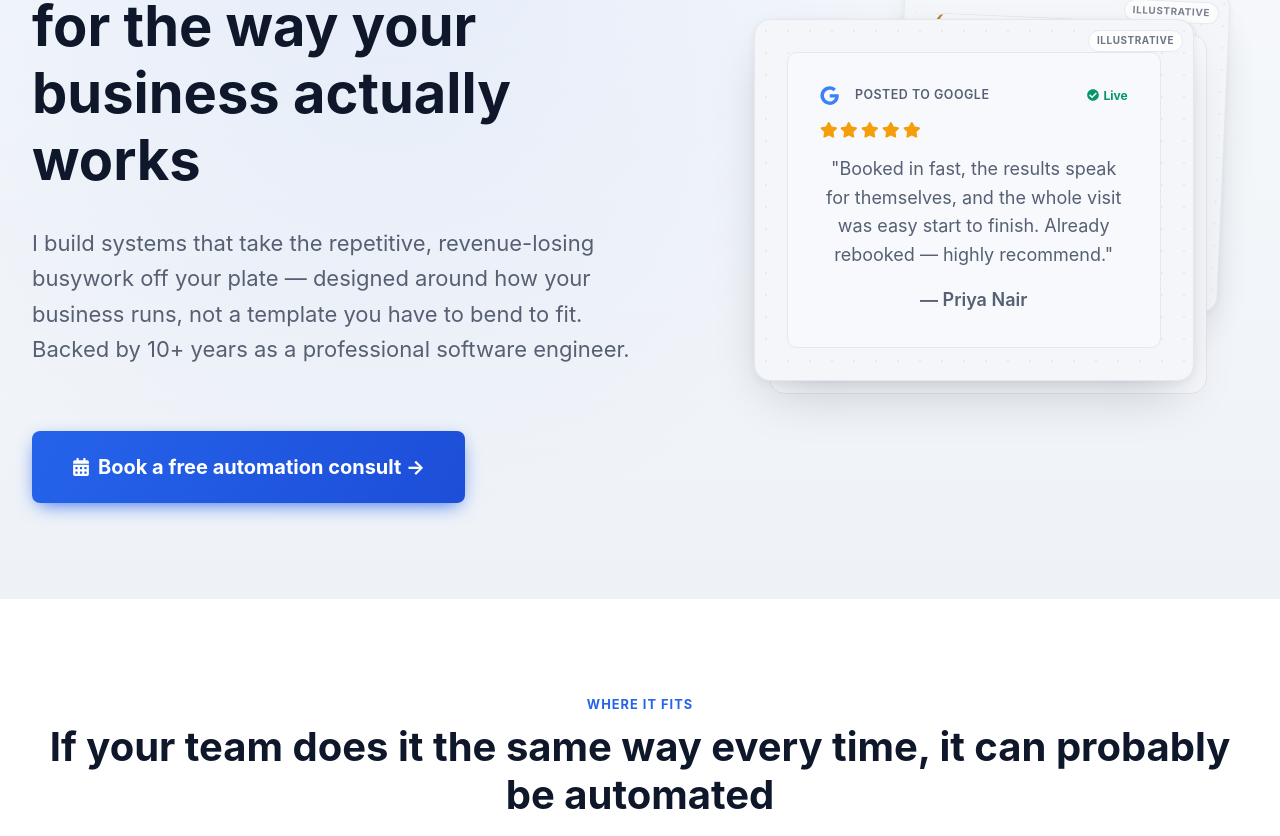
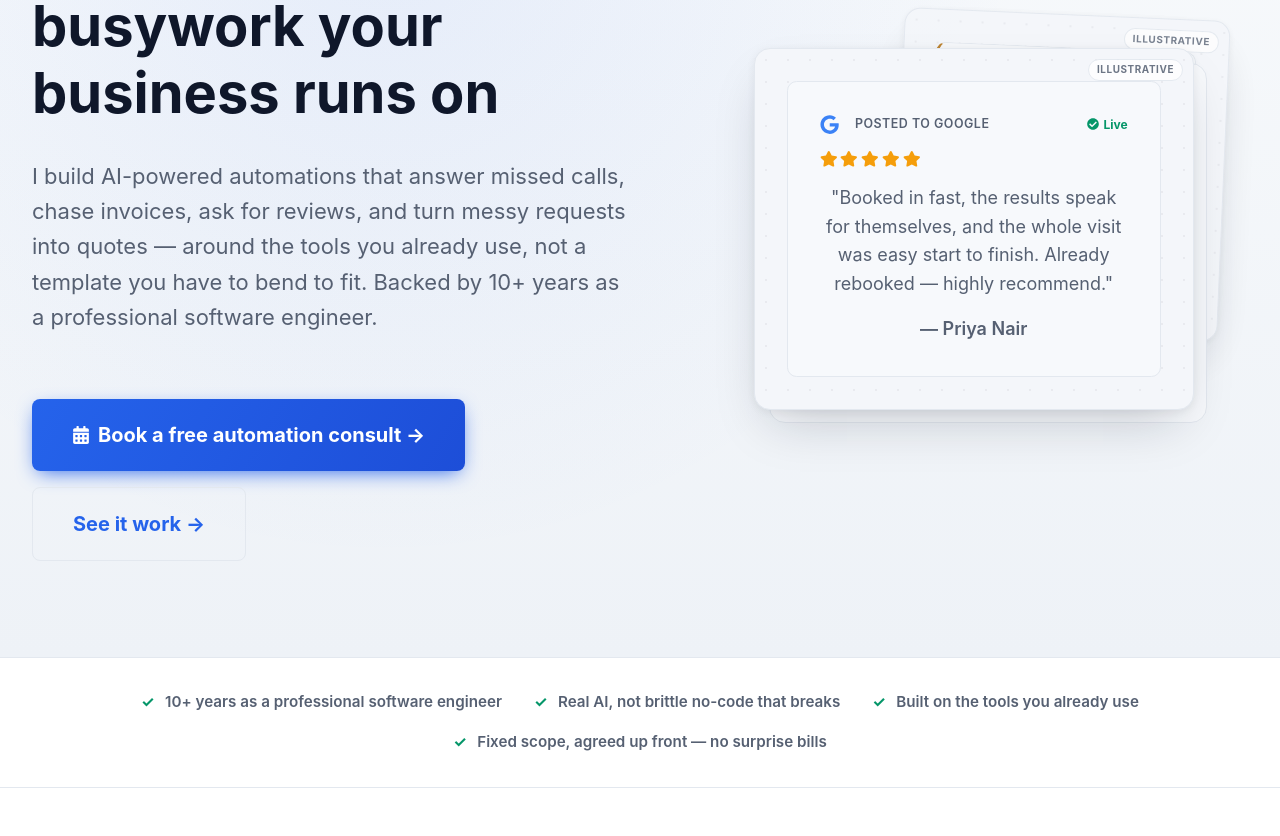
Before and after one commit to paradigmbrian/consulting, a React (Vite) app: page / in a window 1280 px wide. Shown: the part 264-1100 px from the top of the page. Built offline with nearby package versions, Linux system fonts and the light colour scheme.

Commit message:
feat: AI-forward homepage hero + trust strip + section anchors

```diff
--- a/src/components/AutomatedWorkflows.css
+++ b/src/components/AutomatedWorkflows.css
@@ -45,6 +45,55 @@
 
 .aw-hero-btn-icon {
   font-size: 1.125rem;
+}
+
+.aw-hero-btn-ghost {
+  background: transparent;
+  color: var(--color-primary);
+  border: 1px solid var(--color-border);
+  box-shadow: none;
+}
+
+.aw-hero-btn-ghost:hover {
+  color: var(--color-primary);
+  filter: none;
+  box-shadow: none;
+  border-color: var(--color-primary);
+}
+
+/* Trust strip */
+.aw-trust {
+  padding: var(--spacing-md) 0;
+  background: var(--color-bg);
+  border-top: 1px solid var(--color-border);
+  border-bottom: 1px solid var(--color-border);
+}
+
+.aw-trust-list {
+  list-style: none;
+  display: flex;
+  flex-wrap: wrap;
+  justify-content: center;
+  align-items: center;
+  gap: var(--spacing-sm) var(--spacing-md);
+  max-width: 1000px;
+  margin: 0 auto;
+}
+
+.aw-trust-list li {
+  position: relative;
+  color: var(--color-text-light);
+  font-size: 0.95rem;
+  font-weight: 600;
+  padding-left: 1.5rem;
+}
+
+.aw-trust-list li::before {
+  content: "✓";
+  position: absolute;
+  left: 0;
+  color: var(--color-success);
+  font-weight: 700;
 }
 
 /* 2. Framing band */
--- a/src/components/AutomatedWorkflows.tsx
+++ b/src/components/AutomatedWorkflows.tsx
@@ -25,15 +25,15 @@ const AutomatedWorkflows = () => {
         <div className="container">
           <div className="wf-hero-split">
             <div className="wf-hero-copy">
-              <p className="wf-eyebrow">Automated Workflows</p>
+              <p className="wf-eyebrow">AI Services for Small Business</p>
               <h1 className="aw-hero-title">
-                Custom automation for the way your business actually works
+                Put AI to work on the busywork your business runs on
               </h1>
               <p className="aw-hero-subtitle">
-                I build systems that take the repetitive, revenue-losing
-                busywork off your plate — designed around how your business
-                runs, not a template you have to bend to fit. Backed by 10+
-                years as a professional software engineer.
+                I build AI-powered automations that answer missed calls, chase
+                invoices, ask for reviews, and turn messy requests into quotes —
+                around the tools you already use, not a template you have to bend
+                to fit. Backed by 10+ years as a professional software engineer.
               </p>
               <div className="wf-hero-actions">
                 <a
@@ -45,12 +45,26 @@ const AutomatedWorkflows = () => {
                   <FaCalendarAlt className="aw-hero-btn-icon" />
                   Book a free automation consult →
                 </a>
+                <Link to="/#use-cases" className="aw-hero-btn aw-hero-btn-ghost">
+                  See it work →
+                </Link>
               </div>
             </div>
             <div className="wf-hero-visual">
               <HeroMontage />
             </div>
           </div>
+        </div>
+      </section>
+
+      <section className="aw-trust">
+        <div className="container">
+          <ul className="aw-trust-list">
+            <li>10+ years as a professional software engineer</li>
+            <li>Real AI, not brittle no-code that breaks</li>
+            <li>Built on the tools you already use</li>
+            <li>Fixed scope, agreed up front — no surprise bills</li>
+          </ul>
         </div>
       </section>
 
@@ -76,7 +90,7 @@ const AutomatedWorkflows = () => {
         </div>
       </section>
 
-      <section className="aw-examples">
+      <section className="aw-examples" id="use-cases">
         <div className="container">
           <div className="section-content">
             <p className="wf-eyebrow">Use cases</p>
@@ -117,7 +131,9 @@ const AutomatedWorkflows = () => {
         </div>
       </section>
 
-      <AwHowItWorks title="How It Works" />
+      <div id="how-it-works">
+        <AwHowItWorks title="How it works" />
+      </div>
       <AwWhyWorkWithMe />
       <AwFinalCta />
     </>
```
